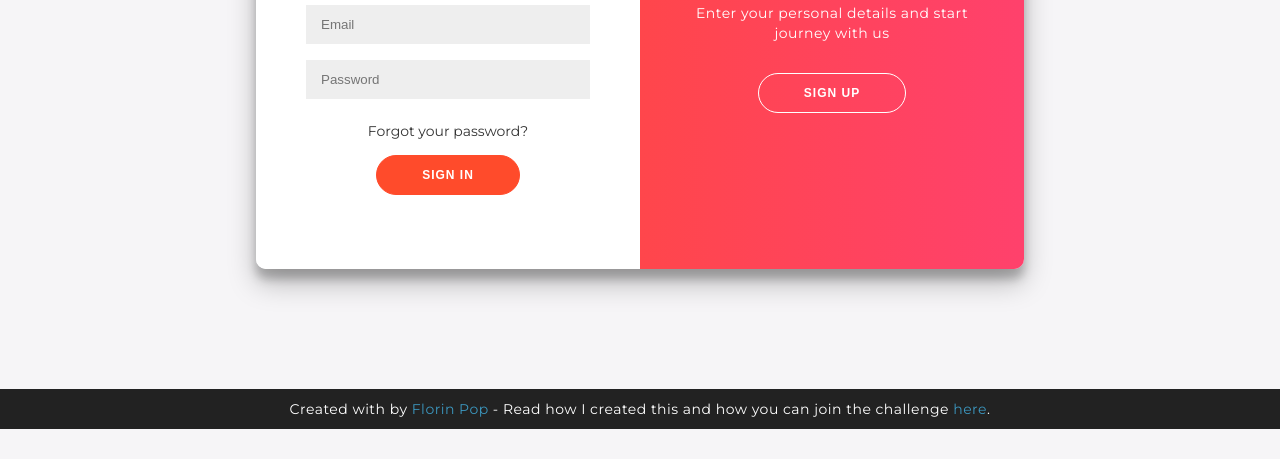
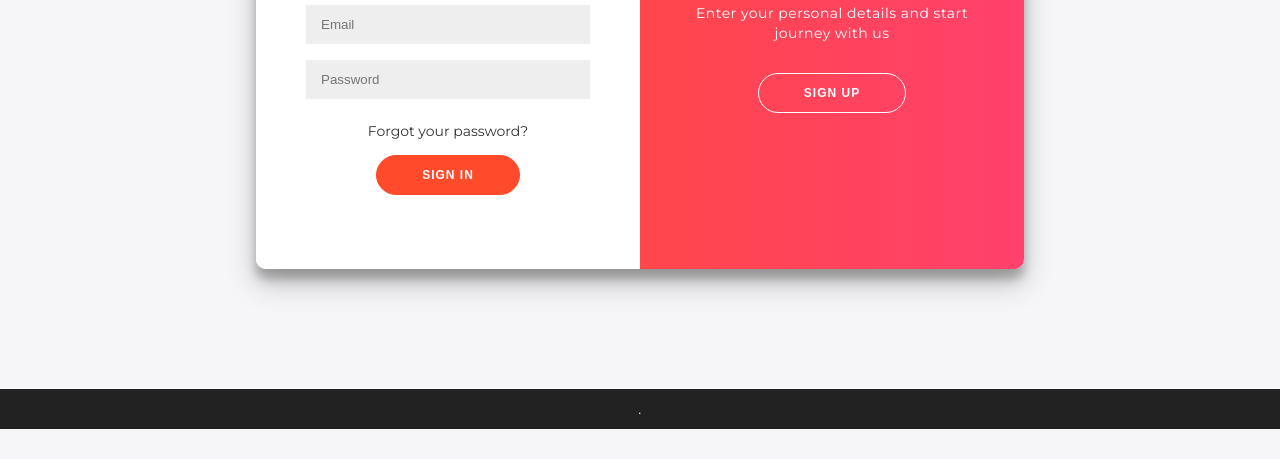
Before and after one commit to owncreator/Sign, a plain HTML site: page index.html in a window 1280 px wide. Shown: the part 371-830 px from the top of the page. Drawn offline with Linux system fonts and the light colour scheme.

Commit message:
Update index.html

```diff
--- a/index.html
+++ b/index.html
@@ -305,10 +305,10 @@ footer a {
 
 <footer>
 	<p>
-		Created with <i class="fa fa-heart"></i> by
-		<a target="_blank" href="https://florin-pop.com">Florin Pop</a>
-		- Read how I created this and how you can join the challenge
-		<a target="_blank" href="https://www.florin-pop.com/blog/2019/03/double-slider-sign-in-up-form/">here</a>.
+		 <i class="fa fa-heart"></i>
+		<a target="_blank" href="https://florin-pop.com"></a>
+
+		<a target="_blank" href="https://www.florin-pop.com/blog/2019/03/double-slider-sign-in-up-form/"></a>.
 	</p>
 </footer>
 <script>
```
